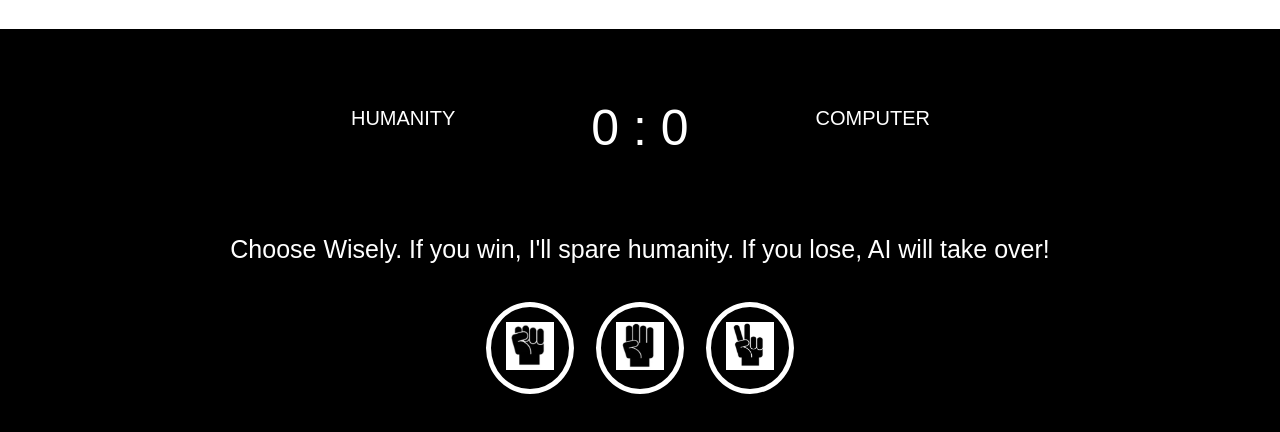
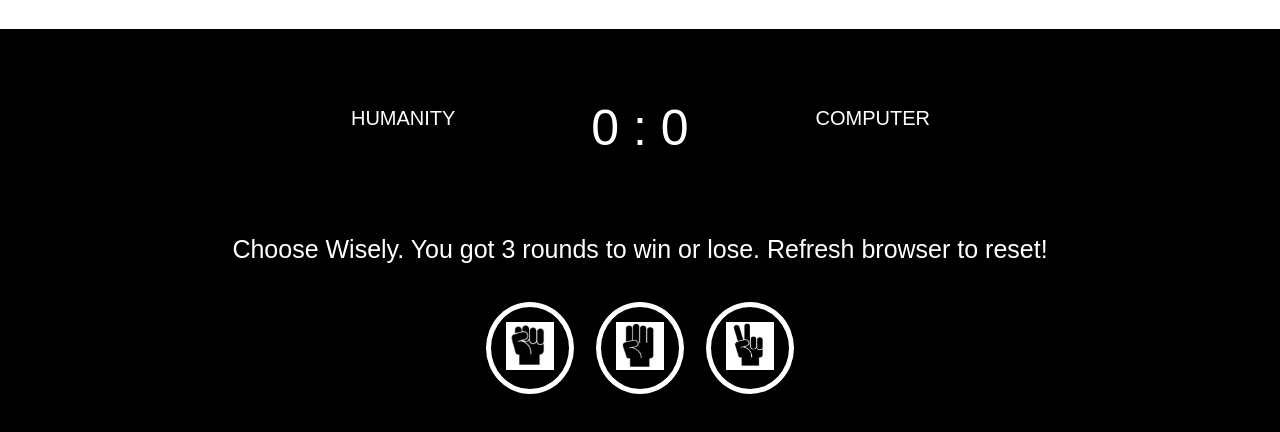
Before and after one commit to karimalrawas/project-portfolio-game1, a plain HTML site: page index.html in a window 1280 px wide. Shown: the part 108-540 px from the top of the page. Drawn offline with Linux system fonts and the light colour scheme.

Commit message:
change text

```diff
--- a/index.html
+++ b/index.html
@@ -17,7 +17,7 @@
         <span id="user-score">0</span> : <span id="computer-score">0</span>
     </div>
     <div class="result">
-        <p>Choose Wisely. If you win, I'll spare humanity. If you lose, AI will take over!</p>
+        <p>Choose Wisely. You got 3 rounds to win or lose. Refresh browser to reset!</p>
     </div>
     <div class="icons">
         <div id="rock" class="icon">
```
